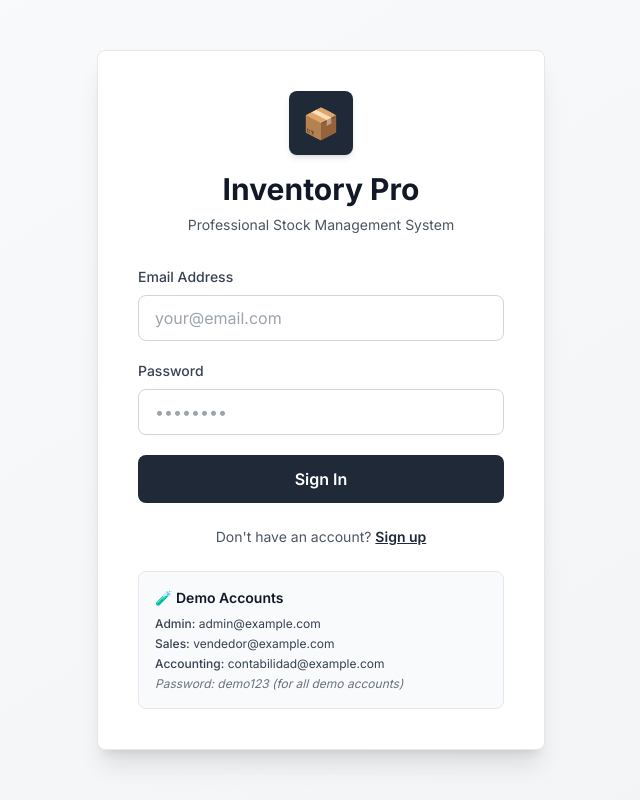
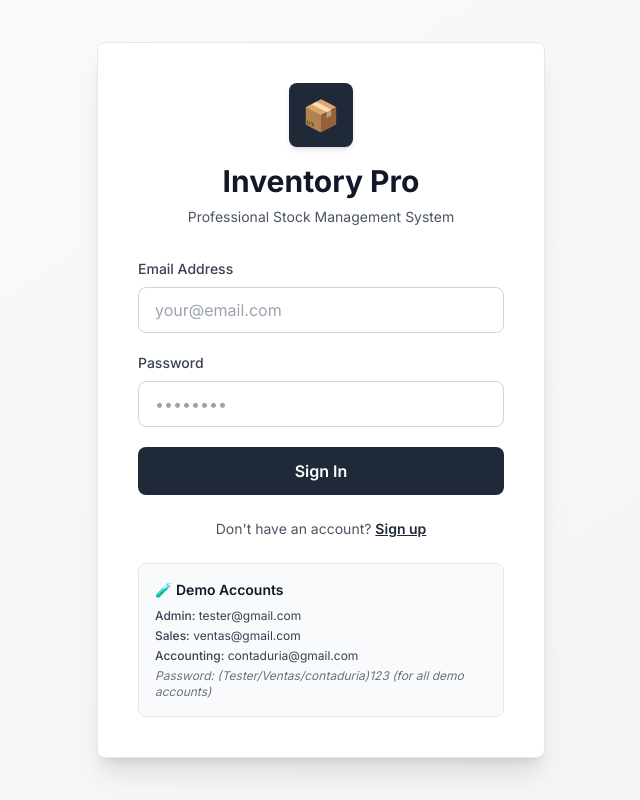
Before and after one commit to KaizenStudioDev/proyecto-inventario-web, a React (Vite) app in the folder inventory-web/: page / in a window 1280 px wide. Shown: the whole page, without its empty margins (319-959 px from the left). Built offline with nearby package versions, Linux system fonts and the light colour scheme; no server answers.

Commit message:
Update demo account credentials in login page
- Updated Admin demo account email to: tester@gmail.com
- Updated Sales demo account email to: ventas@gmail.com
- Updated Accounting demo account email to: contaduria@gmail.com
- Updated password hints for each demo account

```diff
--- a/inventory-web/src/pages/AuthPage.jsx
+++ b/inventory-web/src/pages/AuthPage.jsx
@@ -121,10 +121,10 @@ export default function AuthPage({ onAuthSuccess }) {
         <div className="mt-6 p-4 bg-gray-50 border border-gray-200 rounded-lg text-sm">
           <p className="font-semibold text-gray-900 mb-2">🧪 Demo Accounts</p>
           <div className="space-y-1 text-xs text-gray-700">
-            <p><span className="font-medium">Admin:</span> admin@example.com</p>
-            <p><span className="font-medium">Sales:</span> vendedor@example.com</p>
-            <p><span className="font-medium">Accounting:</span> contabilidad@example.com</p>
-            <p className="text-gray-500 mt-2 italic">Password: demo123 (for all demo accounts)</p>
+            <p><span className="font-medium">Admin:</span> tester@gmail.com</p>
+            <p><span className="font-medium">Sales:</span> ventas@gmail.com</p>
+            <p><span className="font-medium">Accounting:</span> contaduria@gmail.com</p>
+            <p className="text-gray-500 mt-2 italic">Password: (Tester/Ventas/contaduria)123 (for all demo accounts)</p>
           </div>
         </div>
       </div>
```
